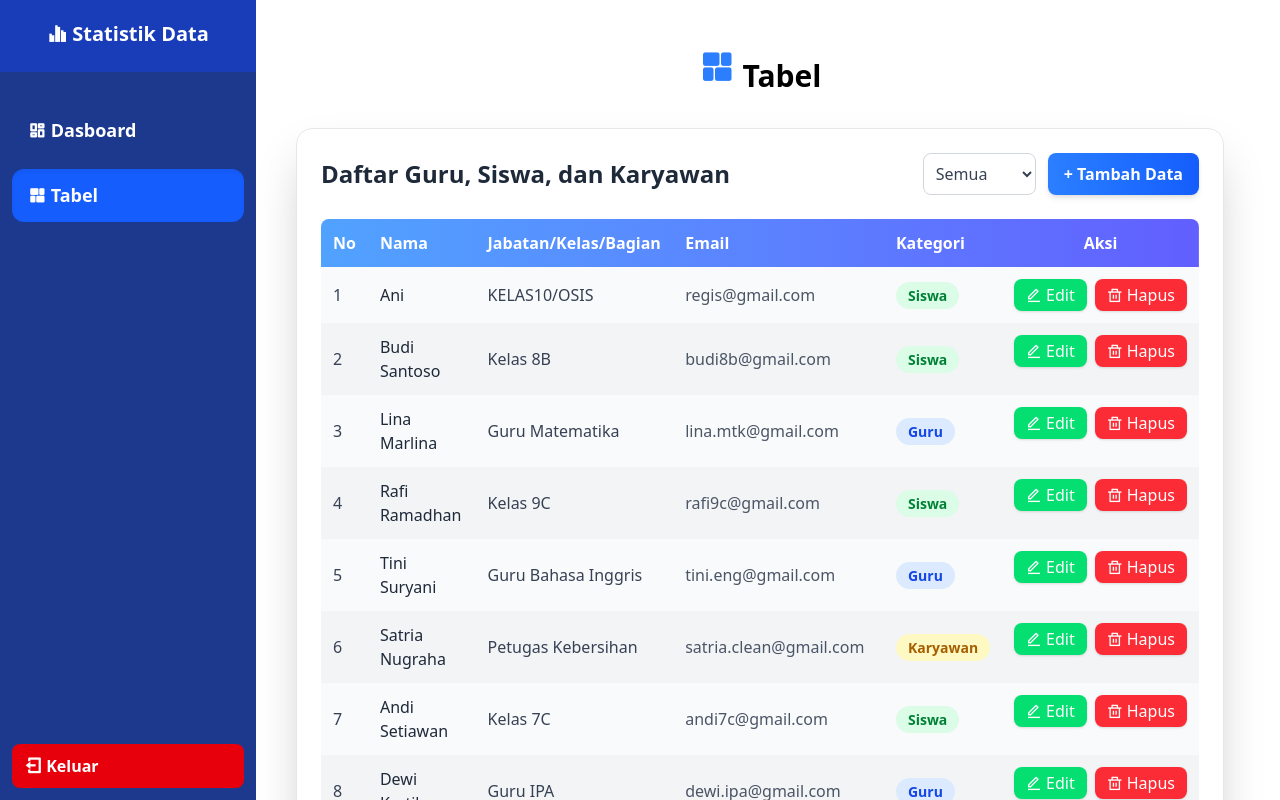
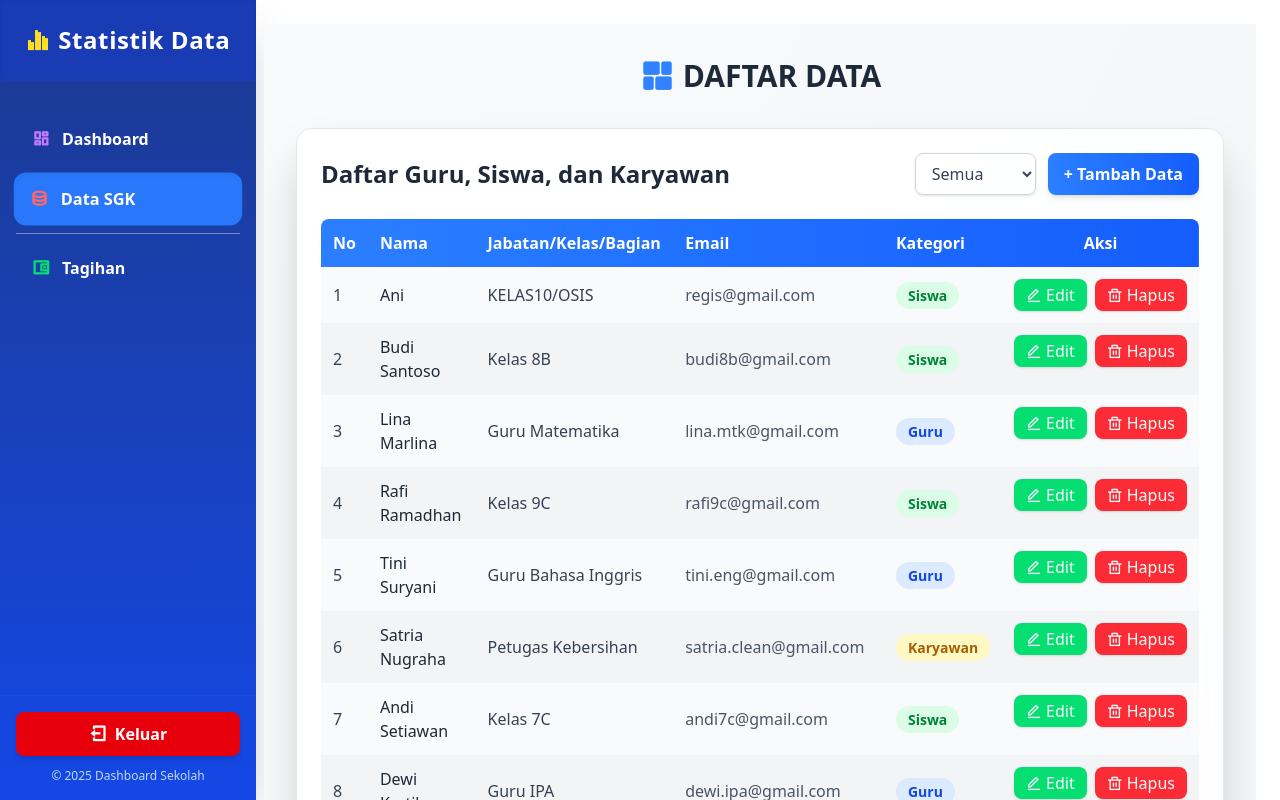
Before and after one commit to andrescrenshot/Kelompok-1, a React (Vite) app: page /Daftar in a window 1280 px wide. Shown: the top 800 px of the page. Built offline with nearby package versions, Linux system fonts and the light colour scheme; data requests are answered from the project's data file.

Commit message:
Kelompok 1

```diff
--- a/db.json
+++ b/db.json
@@ -167,6 +167,14 @@
       "jabatan": "Penjaga WC",
       "email": "WCkiller@gmail.com",
       "kategori": "Karyawan"
+    },
+    {
+      "id": "0f61",
+      "nama": "KOlo",
+      "jabatan": "KELAS 10 TKJ",
+      "email": "EFTRGHGTE@gmail.com",
+      "kategori": "Siswa"
     }
-  ]
+  ],
+  "Tagihan": []
 }
--- a/src/App.jsx
+++ b/src/App.jsx
@@ -6,6 +6,7 @@ import MainLayout from "./component/MainLayaout";
 import TambahData from "./component/TambahData";
 import Edit from "./component/Edit"
 import Dasboard from "./component/Dasboard"
+import Tagihan from "./tagihan/Tagihan";
 
 
 function App() {
@@ -20,6 +21,7 @@ function App() {
         <Route element={<MainLayout />}>
         <Route path="/Dasboard" element={<Dasboard />} />
           <Route path="/Daftar" element={<Daftar />} />
+          <Route path="/Tagihan" element={<Tagihan />} />
         </Route>
       </Routes>
     </BrowserRouter>
--- a/src/component/Daftar.jsx
+++ b/src/component/Daftar.jsx
@@ -22,7 +22,7 @@ function Daftar() {
 
   useEffect(() => {
     getData();
-    setTimeout(() => setVisible(true), 100);
+    setTimeout(() => setVisible(true), 200);
   }, []);
 
   const handleDelete = async (id) => {
@@ -37,7 +37,7 @@ function Daftar() {
       if (result.isConfirmed) {
         try {
           await axios.delete(`${API_URL}/${id}`);
-          Swal.fire("Data Berhasil Di Hapus!", "", "success");
+          Swal.fire("Data Berhasil Dihapus!", "", "success");
           getData();
         } catch (err) {
           console.error("Gagal hapus:", err.response?.data || err.message);
@@ -52,19 +52,17 @@ function Daftar() {
 
   return (
     <div
-      className={`transition-all duration-700 ${
+      className={`transition-all duration-700 ease-out ${
         visible ? "opacity-100 translate-y-0" : "opacity-0 translate-y-3"
       }`}
     >
-      <div
-        className="min-h-screen p-8 flex justify-center
-    "
-      >
+      <div className="min-h-screen p-8 flex justify-center bg-gradient-to-br from-gray-50 to-gray-100">
         <div className="w-full max-w-6xl space-y-8">
-          <h1 className="text-3xl font-bold mb-8 text-center flex items-center justify-center gap-2">
-            <i className="ri-dashboard-horizontal-fill text-4xl text-blue-500 animate-bounce"></i>{" "}
-            Tabel
+          <h1 className="text-3xl font-bold mb-8 text-center flex items-center justify-center gap-2 text-gray-800">
+            <i className="ri-dashboard-horizontal-fill text-4xl text-blue-500 animate-pulse"></i>
+            DAFTAR DATA
           </h1>
+
           <div className="bg-white/90 backdrop-blur-lg p-6 rounded-2xl shadow-2xl border border-gray-200">
             <div className="flex flex-col sm:flex-row justify-between items-center mb-6 gap-3">
               <h3 className="text-2xl font-bold text-gray-800 flex items-center gap-2">
@@ -75,7 +73,7 @@ function Daftar() {
                 <select
                   value={filter}
                   onChange={(e) => setFilter(e.target.value)}
-                  className="border border-gray-300 p-2 rounded-lg text-gray-700 focus:ring-2 focus:ring-blue-400 focus:outline-none"
+                  className="border border-gray-300 py-2 px-3 rounded-lg text-gray-700 shadow-sm focus:outline-none focus:ring-2 focus:ring-blue-400 focus:ring-offset-1 transition duration-200"
                 >
                   <option value="Semua">Semua</option>
                   <option value="Guru">Guru</option>
@@ -94,7 +92,7 @@ function Daftar() {
 
             <div className="overflow-x-auto rounded-lg shadow-inner">
               <table className="w-full border-collapse overflow-hidden">
-                <thead className="bg-gradient-to-r from-blue-400 to-indigo-500 text-white">
+                <thead className="bg-gradient-to-r from-blue-500 to-blue-600 text-white">
                   <tr>
                     <th className="p-3 text-left">No</th>
                     <th className="p-3 text-left">Nama</th>
@@ -111,7 +109,7 @@ function Daftar() {
                         key={item.id}
                         className={`${
                           index % 2 === 0 ? "bg-gray-50" : "bg-gray-100"
-                        } hover:bg-blue-100 transition duration-200`}
+                        } hover:bg-blue-50 hover:border-l-4 hover:border-blue-500 transition duration-300`}
                       >
                         <td className="p-3 font-medium text-gray-700">
                           {index + 1}
@@ -164,6 +162,7 @@ function Daftar() {
           </div>
         </div>
       </div>
+
       <p className="text-center text-gray-500 text-sm pt-6">
         © {new Date().getFullYear()} Dashboard Sekolah — dibuat dengan 💙
       </p>
--- a/src/component/Login.jsx
+++ b/src/component/Login.jsx
@@ -1,7 +1,7 @@
 import React, { useState } from "react";
 import { useNavigate, Link } from "react-router-dom";
 import Swal from "sweetalert2";
-import logo from "../../public/logo.jpg";
+import logo from "../../public/kakangku.jpg";
 
 function Login() {
   const [formData, setFormData] = useState({
--- a/src/component/Register.jsx
+++ b/src/component/Register.jsx
@@ -1,7 +1,7 @@
 import React, { useState } from "react";
 import { useNavigate, Link } from "react-router-dom";
 import Swal from "sweetalert2";
-import logo from "../../public/logo.jpg";
+import logo from "../../public/kakangku.jpg";
 
 function Register() {
   const [formData, setFormData] = useState({
--- a/src/component/Sidnav.jsx
+++ b/src/component/Sidnav.jsx
@@ -1,61 +1,72 @@
 import { useState } from "react";
-import { useLocation } from "react-router-dom";
+import { useLocation, useNavigate } from "react-router-dom";
 
 function Sidnav() {
   const [open, setOpen] = useState(false);
-  const location = useLocation(); // Supaya kita bisa cek path
+  const location = useLocation();
+  const navigate = useNavigate();
+
   const isActive = (path) => location.pathname === path;
+
+  const menuItems = [
+    { path: "/Dasboard", label: "Dashboard", icon: "ri-dashboard-line text-purple-400" },
+    { path: "/Daftar", label: "Data SGK", icon: "ri-database-2-line text-red-400" },
+    { path: "/Tagihan", label: "Tagihan", icon: "ri-wallet-2-line text-green-400" },
+  ];
 
   return (
     <>
       <button
-        className="fixed top-4 left-4 z-50 text-white bg-blue-900 p-2 rounded-md md:hidden"
+        className="fixed top-4 left-4 z-50 text-white bg-blue-700 hover:bg-blue-800 p-2 rounded-md md:hidden shadow-md transition duration-300"
         onClick={() => setOpen(!open)}
       >
         <i className="ri-menu-line text-2xl"></i>
       </button>
 
       <div
-        className={`fixed top-0 left-0 h-full w-64 bg-blue-900 text-white
-          transform ${open ? "translate-x-0" : "-translate-x-full"}
-          transition-transform duration-300 ease-in-out md:translate-x-0
-          flex flex-col justify-between`}
+        className={`fixed top-0 left-0 h-full w-64 bg-gradient-to-b from-blue-900 to-blue-700 text-white flex flex-col justify-between shadow-2xl transform ${
+          open ? "translate-x-0" : "-translate-x-full"
+        } transition-transform duration-300 ease-in-out md:translate-x-0`}
       >
         <div>
-          <div className="text-xl font-bold mb-8 text-center bg-blue-800 py-5 h-18">
-            <i className="ri-bar-chart-grouped-line"></i> Statistik Data
+          <div className="text-2xl font-extrabold mb-8 text-center bg-blue-800/90 py-6 tracking-wide shadow-inner">
+            <i className="ri-bar-chart-grouped-line mr-2 text-yellow-300"></i>
+            Statistik Data
           </div>
 
-          <nav className="space-y-3 px-3">
-            <a
-              href="/Dasboard"
-              className={`block py-3 px-4 font-bold text-lg rounded-xl transition-all duration-300 ${
-                isActive("/Dasboard")
-                  ? "bg-blue-600 shadow-inner text-white"
-                  : "hover:bg-blue-600 hover:translate-x-1"
-              }`}
-            >
-              <i className="ri-dashboard-line text-lg"></i> Dasboard
-            </a>
-            <a
-              href="/Daftar"
-              className={`block py-3 px-4 font-bold text-lg rounded-xl transition-all duration-300 ${
-                isActive("/Daftar")
-                  ? "bg-blue-600 shadow-inner text-white"
-                  : "hover:bg-blue-600 hover:translate-x-1"
-              }`}
-            >
-              <i className="ri-dashboard-horizontal-fill"></i> Tabel
-            </a>
+          <nav className="px-4 space-y-2">
+            {menuItems.map((item) => (
+              <div key={item.path}>
+                {item.label === "Tagihan" && <div className="border-t border-white/40 my-2"></div>}
+
+                <button
+                  onClick={() => navigate(item.path)}
+                  className={`w-full flex items-center gap-3 py-3 px-4 rounded-xl font-semibold text-base transition-all duration-300 ${
+                    isActive(item.path)
+                      ? "bg-blue-500/90 text-white shadow-inner scale-[1.02]"
+                      : "hover:bg-blue-600/70 hover:translate-x-1"
+                  }`}
+                >
+                  <i className={`${item.icon} text-lg`}></i>
+                  {item.label}
+                </button>
+              </div>
+            ))}
           </nav>
         </div>
 
-        <a
-          href="/"
-          className="block py-2 px-3 font-bold rounded-lg hover:bg-red-600 bg-red-600 m-3"
-        >
-          <i className="ri-logout-box-line text-lg"></i> Keluar
-        </a>
+        <div className="p-4 border-t border-blue-600/40">
+          <button
+            onClick={() => navigate("/")}
+            className="w-full flex items-center justify-center gap-2 bg-red-600 hover:bg-red-700 py-2 rounded-lg font-bold transition-all duration-300 shadow-md"
+          >
+            <i className="ri-logout-box-line text-lg"></i> Keluar
+          </button>
+
+          <p className="text-xs text-center text-blue-200 mt-3">
+            © {new Date().getFullYear()} Dashboard Sekolah
+          </p>
+        </div>
       </div>
     </>
   );
--- /dev/null
+++ b/src/tagihan/Tagihan.jsx
@@ -0,0 +1,169 @@
+import { useState, useEffect } from "react";
+import { useNavigate } from "react-router-dom";
+import axios from "axios";
+import Swal from "sweetalert2";
+
+function Tagihan() {
+  const [data, setData] = useState([]);
+  const [filter, setFilter] = useState("Semua");
+  const [visible, setVisible] = useState(false);
+  const navigate = useNavigate();
+
+  const API_URL = "http://localhost:5001/tagihan";
+
+  const getData = async () => {
+    try {
+      const res = await axios.get(API_URL);
+      setData(res.data);
+    } catch (err) {
+      console.error("Gagal mengambil data:", err.response?.data || err.message);
+    }
+  };
+
+  useEffect(() => {
+    getData();
+    setTimeout(() => setVisible(true), 200);
+  }, []);
+
+  const filteredData =
+    filter === "Semua" ? data : data.filter((item) => item.status === filter);
+
+  const formatRupiah = (num) =>
+    new Intl.NumberFormat("id-ID", { style: "currency", currency: "IDR" }).format(num);
+
+  const handleBayar = (id) => {
+    Swal.fire({
+      title: "Konfirmasi Pembayaran",
+      text: "Apakah tagihan ini sudah dibayar?",
+      icon: "question",
+      showCancelButton: true,
+      confirmButtonText: "Ya, tandai lunas",
+      cancelButtonText: "Batal",
+      confirmButtonColor: "#16a34a",
+    }).then(async (result) => {
+      if (result.isConfirmed) {
+        try {
+          await axios.put(`${API_URL}/${id}`, { status: "Lunas" });
+          Swal.fire("Berhasil!", "Tagihan ditandai sebagai lunas.", "success");
+          getData();
+        } catch {
+          Swal.fire("Gagal!", "Tidak dapat memperbarui status.", "error");
+        }
+      }
+    });
+  };
+
+  const handleDelete = (id) => {
+    Swal.fire({
+      title: "Yakin ingin menghapus tagihan?",
+      icon: "warning",
+      showCancelButton: true,
+      confirmButtonText: "Ya, hapus",
+      cancelButtonText: "Batal",
+      confirmButtonColor: "#d33",
+    }).then(async (result) => {
+      if (result.isConfirmed) {
+        try {
+          await axios.delete(`${API_URL}/${id}`);
+          Swal.fire("Berhasil!", "Tagihan dihapus.", "success");
+          getData();
+        } catch {
+          Swal.fire("Gagal!", "Tidak dapat menghapus tagihan.", "error");
+        }
+      }
+    });
+  };
+
+  return (
+    <div className={`transition-all duration-700 ease-out ${visible ? "opacity-100 translate-y-0" : "opacity-0 translate-y-3"}`}>
+      <div className="min-h-screen p-8 flex justify-center bg-gradient-to-br from-gray-50 to-gray-100">
+        <div className="w-full max-w-7xl space-y-8">
+          <h1 className="text-3xl font-bold mb-8 text-center flex items-center justify-center gap-2 text-gray-800">
+            <i className="ri-wallet-2-line text-4xl text-blue-500 animate-pulse"></i> TAGIHAN
+          </h1>
+
+          <div className="bg-white/90 backdrop-blur-lg p-6 rounded-2xl shadow-2xl border border-gray-200">
+            <div className="flex flex-col sm:flex-row justify-between items-center mb-6 gap-3">
+              <h3 className="text-2xl font-bold text-gray-800 flex items-center gap-2">Data Tagihan Pembayaran</h3>
+
+              <div className="flex flex-col sm:flex-row gap-3">
+                <select
+                  value={filter}
+                  onChange={(e) => setFilter(e.target.value)}
+                  className="border border-gray-300 py-2 px-3 rounded-lg text-gray-700 shadow-sm focus:outline-none focus:ring-2 focus:ring-blue-400 focus:ring-offset-1 transition duration-200"
+                >
+                  <option value="Semua">Semua</option>
+                  <option value="Belum Lunas">Belum Lunas</option>
+                  <option value="Lunas">Lunas</option>
+                </select>
+
+                <button
+                  onClick={() => navigate("/TambahTagihan")}
+                  className="bg-gradient-to-r from-blue-500 to-blue-600 hover:from-blue-600 hover:to-blue-500 text-white font-semibold px-4 py-2 rounded-lg shadow-md transition duration-300"
+                >
+                  + Tambah Tagihan
+                </button>
+              </div>
+            </div>
+
+            <div className="overflow-x-auto rounded-lg shadow-inner">
+              <table className="w-full border-collapse overflow-hidden">
+                <thead className="bg-gradient-to-r from-blue-500 to-blue-600 text-white">
+                  <tr>
+                    <th className="p-3 text-left">No</th>
+                    <th className="p-3 text-left">Nama</th>
+                    <th className="p-3 text-left">Jenis Tagihan</th>
+                    <th className="p-3 text-left">Jumlah</th>
+                    <th className="p-3 text-center">Status</th>
+                    <th className="p-3 text-center">Aksi</th>
+                  </tr>
+                </thead>
+                <tbody>
+                  {filteredData.length > 0 ? (
+                    filteredData.map((item, index) => (
+                      <tr key={item.id} className={`${index % 2 === 0 ? "bg-gray-50" : "bg-gray-100"} hover:bg-blue-50 hover:border-l-4 hover:border-blue-500 transition duration-300`}>
+                        <td className="p-3 font-medium text-gray-700">{index + 1}</td>
+                        <td className="p-3 text-gray-800">{item.nama_pelanggan}</td>
+                        <td className="p-3 text-gray-700">{item.jenis_tagihan}</td>
+                        <td className="p-3 text-gray-700">{formatRupiah(item.jumlah)}</td>
+                        <td className="p-3 text-gray-600">{item.tanggal_jatuh_tempo}</td>
+                        <td className="p-3 text-center">
+                          <span className={`px-3 py-1 rounded-full text-sm font-semibold ${item.status === "Lunas" ? "bg-green-100 text-green-700" : "bg-red-100 text-red-700"}`}>
+                            {item.status}
+                          </span>
+                        </td>
+                        <td className="p-3 flex flex-wrap justify-center gap-2">
+                          {item.status === "Belum Lunas" && (
+                            <button onClick={() => handleBayar(item.id)} className="flex items-center gap-1 bg-green-500 hover:bg-green-600 text-white px-3 py-1 rounded-lg shadow transition duration-300">
+                              <i className="ri-check-line"></i> Lunas
+                            </button>
+                          )}
+                          <button onClick={() => navigate(`/EditTagihan/${item.id}`)} className="flex items-center gap-1 bg-blue-500 hover:bg-blue-600 text-white px-3 py-1 rounded-lg shadow transition duration-300">
+                            <i className="ri-edit-line"></i> Edit
+                          </button>
+                          <button onClick={() => handleDelete(item.id)} className="flex items-center gap-1 bg-red-500 hover:bg-red-600 text-white px-3 py-1 rounded-lg shadow transition duration-300">
+                            <i className="ri-delete-bin-line"></i> Hapus
+                          </button>
+                        </td>
+                      </tr>
+                    ))
+                  ) : (
+                    <tr>
+                      <td colSpan="7" className="p-4 text-center text-gray-500 italic bg-gray-50">
+                        Tidak ada data tagihan
+                      </td>
+                    </tr>
+                  )}
+                </tbody>
+              </table>
+            </div>
+          </div>
+        </div>
+      </div>
+
+      <p className="text-center text-gray-500 text-sm pt-6">© {new Date().getFullYear()} Dashboard Sekolah — dibuat dengan 💙</p>
+    </div>
+  );
+}
+
+export default Tagihan;
```
Also changed, not shown: public/Koree antonio.jpeg (deleted), src/tagihan/EditTagihan.jsx (added), src/tagihan/JenisTagihan.jsx (added), src/tagihan/Tambahtagihan.jsx (added).
